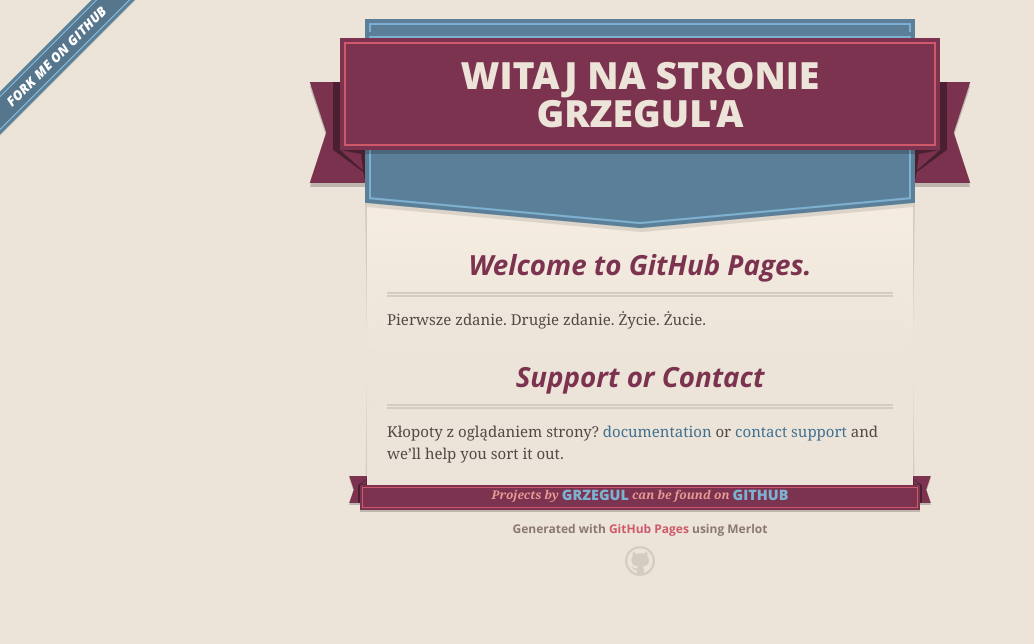
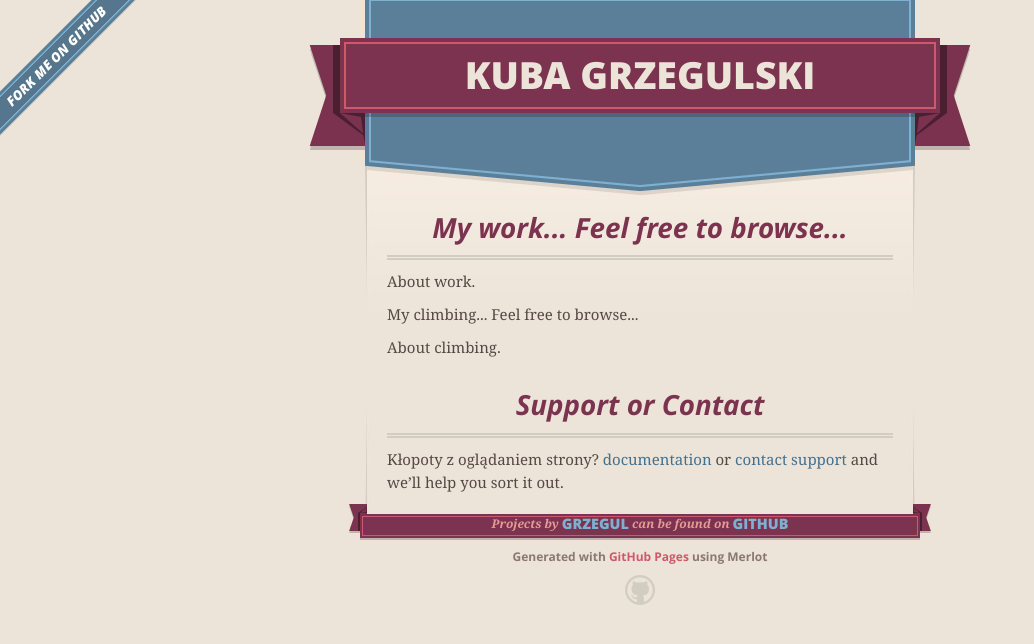
Before and after one commit to grzegul/grzegul.github.io, a plain HTML site: page index.html in a window 1280 px wide. Shown: the whole page, without its empty margins (0-1034 px from the left). Drawn offline with nearby package versions, Linux system fonts and the light colour scheme.

Commit message:
druga zmiana tresci

```diff
--- a/index.html
+++ b/index.html
@@ -27,7 +27,7 @@
       <header>
         <span class="ribbon-outer">
           <span class="ribbon-inner">
-            <h1>Witaj na stronie grzegul'a</h1>
+            <h1>Kuba Grzegulski</h1>
             <h2></h2>
           </span>
           <span class="left-tail"></span>
@@ -46,9 +46,11 @@
 
       <section id="main_content">
         <h3>
-<a id="welcome-to-github-pages" class="anchor" href="#welcome-to-github-pages" aria-hidden="true"><span aria-hidden="true" class="octicon octicon-link"></span></a>Welcome to GitHub Pages.</h3>
+<a id="work" class="anchor" href="#welcome-to-github-pages" aria-hidden="true"><span aria-hidden="true" class="octicon octicon-link"></span></a>My work... Feel free to browse...</h3>
+<p>About work.</p>
 
-<p>Pierwsze zdanie. Drugie zdanie. Życie. Żucie.</p>
+<a id="climbing" class="anchor" href="#welcome-to-github-pages" aria-hidden="true"><span aria-hidden="true" class="octicon octicon-link"></span></a>My climbing... Feel free to browse...</h3>
+<p>About climbing.</p>
 
 
 <h3>
```
